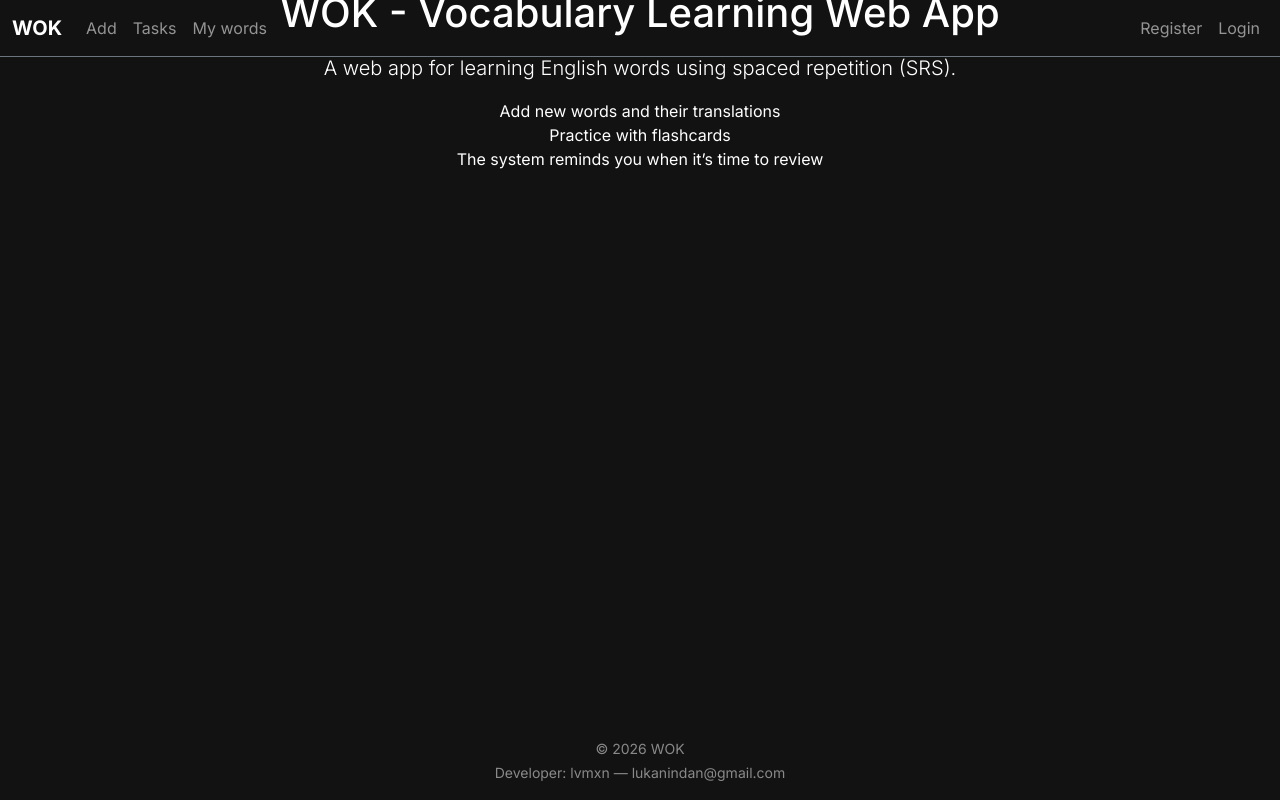
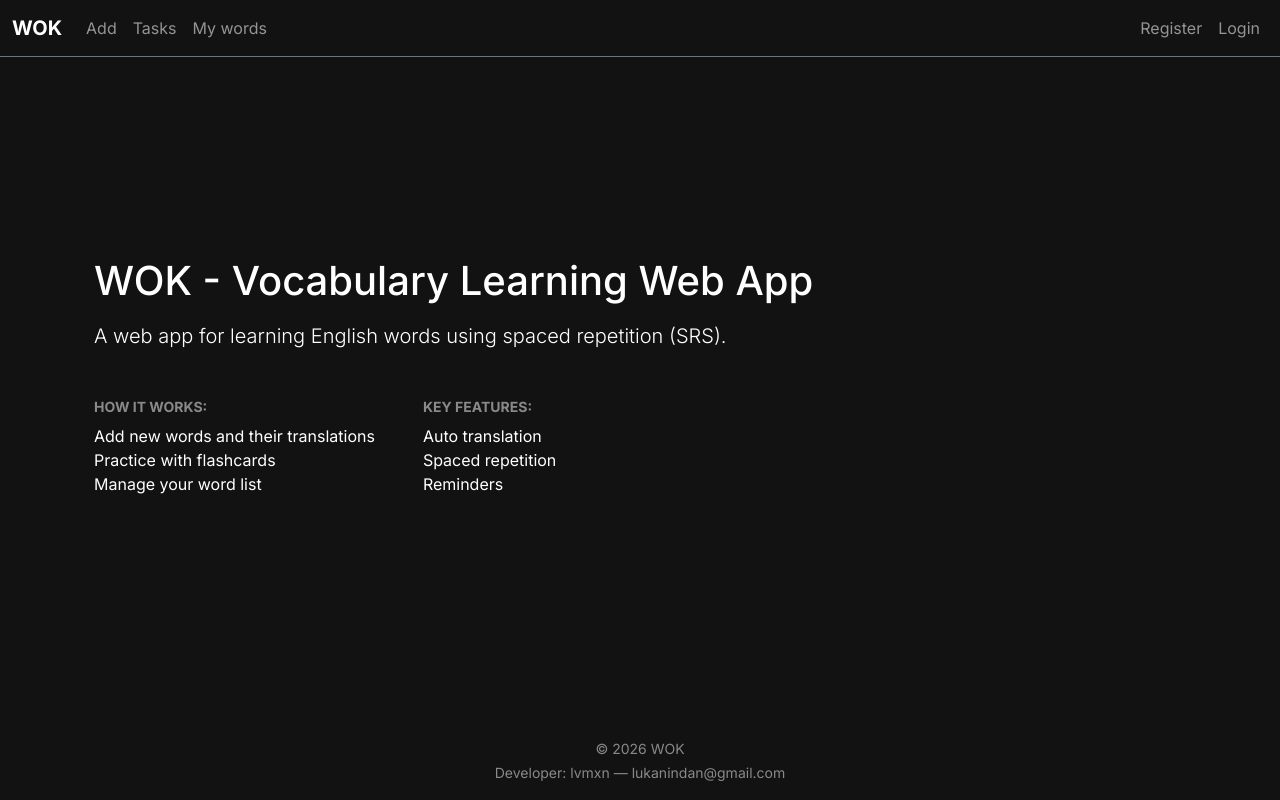
Before and after one commit to lvmxn/wok, a Flask app: page / in a window 1280 px wide. Run offline with Flask 3, Linux system fonts and the light colour scheme.

Commit message:
Redesigned style

```diff
--- a/templates/index.html
+++ b/templates/index.html
@@ -5,13 +5,26 @@
 {% endblock %}
 
 {% block main %}
-    <div class="container min-vh-100 d-flex flex-column align-items-center main-content">
+    <div class="container min-vh-100 d-flex flex-column text-start main-content justify-content-center">
         <h1 class="mb-3">WOK - Vocabulary Learning Web App</h1>
-        <p class="lead">A web app for learning English words using spaced repetition (SRS).</p>
-        <ul class="list-unstyled mb-4">
-            <li>Add new words and their translations</li>
-            <li>Practice with flashcards</li>
-            <li>The system reminds you when it’s time to review</li>
-        </ul>
+        <p class="lead mb-5">A web app for learning English words using spaced repetition (SRS).</p>
+        <div class="d-flex align-items-center gap-5">
+            <div class="text-start" style="max-width: 350px;">
+                <h6 class="text-white-50 fw-bold text-uppercase font-mono small mb-2">how it works:</h6>
+                <ul class="list-unstyled mb-4">
+                    <li>Add new words and their translations</li>
+                    <li>Practice with flashcards</li>
+                    <li>Manage your word list</li>
+                </ul>
+            </div>
+            <div class="text-start" style="max-width: 350px;">
+                <h6 class="text-white-50 fw-bold text-uppercase font-mono small mb-2">key features:</h6>
+                <ul class="list-unstyled mb-4">
+                    <li>Auto translation</li>
+                    <li>Spaced repetition</li>
+                    <li>Reminders</li>
+                </ul>
+            </div>
+        </div>
     </div>
 {% endblock %}
```
